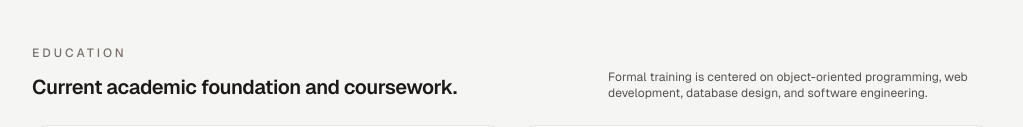
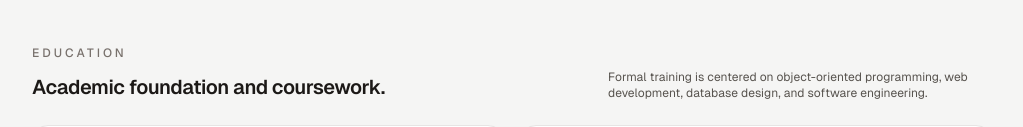
Before and after one commit to EdoiseO/phillip_onofua, a plain HTML site: page index.html in a window 1280 px wide. Shown: the part 1827-1954 px from the top of the page, without its empty margins (128-1151 px from the left). Drawn offline with Linux system fonts and the light colour scheme.

Commit message:
Update education heading copy

```diff
--- a/index.html
+++ b/index.html
@@ -284,7 +284,7 @@
 <div class="flex flex-wrap items-end justify-between gap-3">
 <div>
 <h2 class="text-xs font-medium uppercase tracking-[0.25em] text-stone-400">Education</h2>
-<p class="mt-3 text-lg font-semibold tracking-tight sm:text-xl">Current academic foundation and coursework.</p>
+<p class="mt-3 text-lg font-semibold tracking-tight sm:text-xl">Academic foundation and coursework.</p>
 </div>
 <p class="max-w-sm text-[11px] text-stone-500 sm:text-xs">Formal training is centered on object-oriented programming, web development, database design, and software engineering.</p>
 </div>
```
